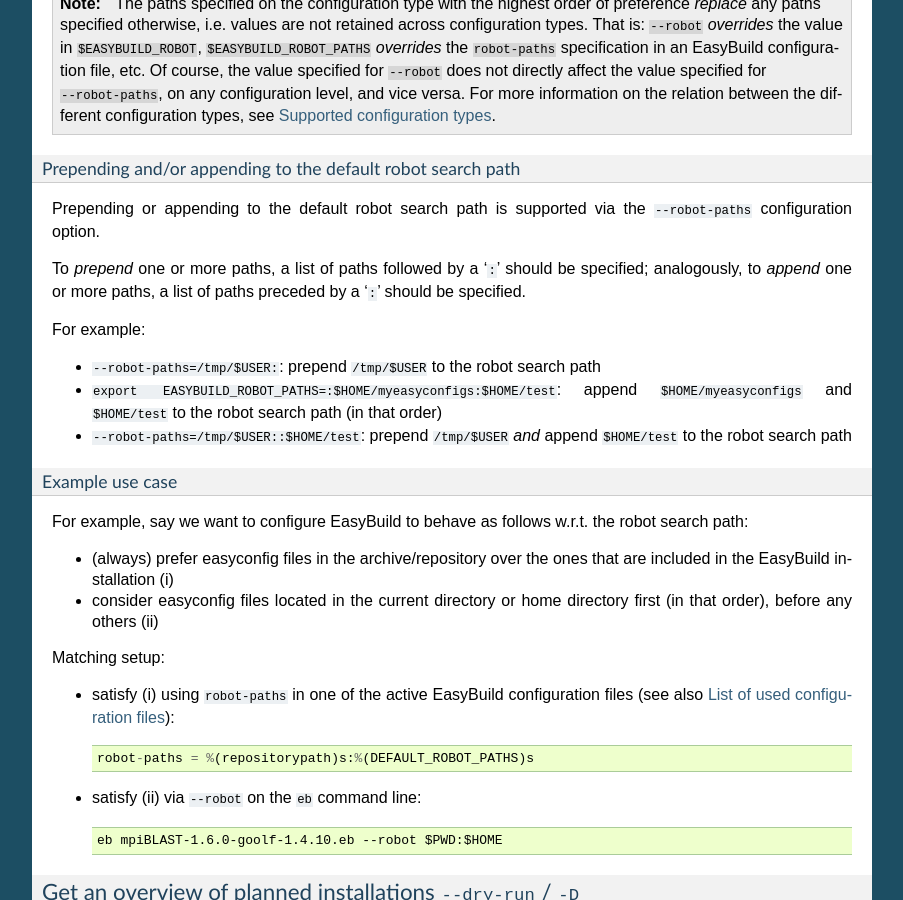
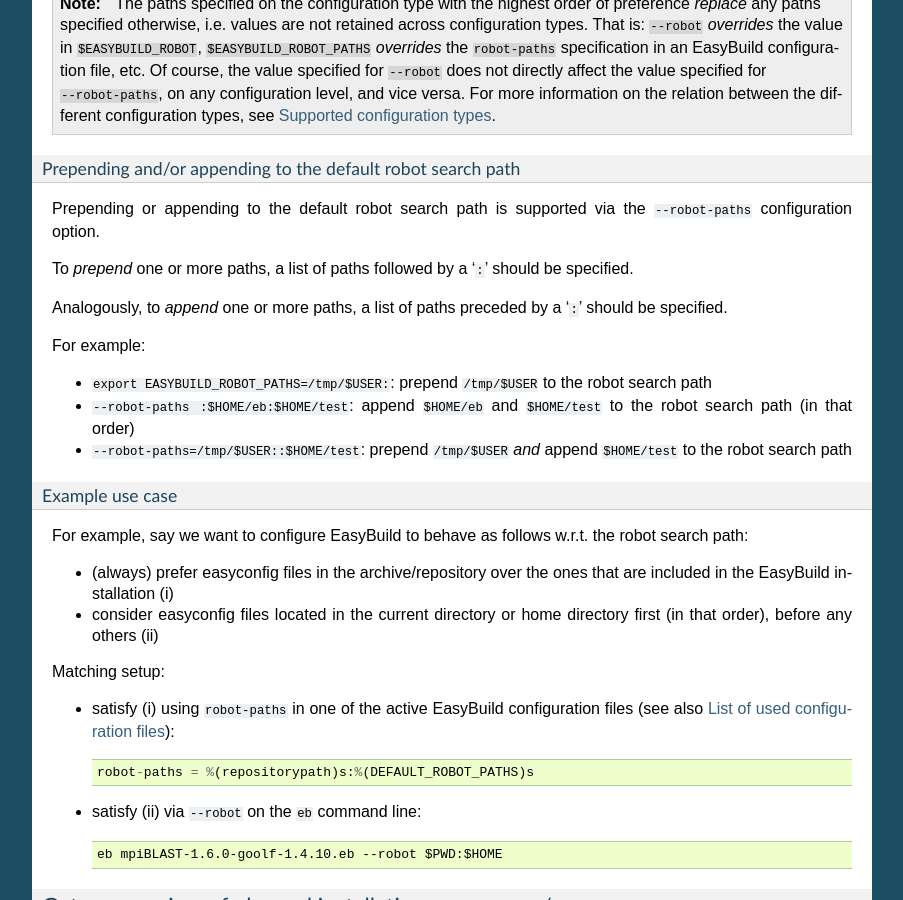
Before and after one commit to easybuilders/easybuild, a Sphinx documentation site: the page built from docs/Using_the_EasyBuild_command_line.rst, in a window 1280 px wide and 900 px high, scrolled down 8605 px. Shown: the whole window, without its empty margins (198-1101 px from the left). Built offline with Sphinx 7.4.7, drawn with Linux system fonts in a browser that asks for light colours.

Commit message:
fix long line

```diff
--- a/docs/Using_the_EasyBuild_command_line.rst
+++ b/docs/Using_the_EasyBuild_command_line.rst
@@ -482,14 +482,14 @@
 
 Prepending or appending to the default robot search path is supported via the ``--robot-paths`` configuration option.
 
-To *prepend* one or more paths, a list of paths followed by a '``:``' should be specified; analogously, to *append*
-one or more paths, a list of paths preceded by a '``:``' should be specified.
+To *prepend* one or more paths, a list of paths followed by a '``:``' should be specified.
+
+Analogously, to *append* one or more paths, a list of paths preceded by a '``:``' should be specified.
 
 For example:
 
-* ``--robot-paths=/tmp/$USER:``: prepend ``/tmp/$USER`` to the robot search path
-* ``export EASYBUILD_ROBOT_PATHS=:$HOME/myeasyconfigs:$HOME/test``: append ``$HOME/myeasyconfigs`` and ``$HOME/test`` to the
-  robot search path (in that order)
+* ``export EASYBUILD_ROBOT_PATHS=/tmp/$USER:``: prepend ``/tmp/$USER`` to the robot search path
+* ``--robot-paths :$HOME/eb:$HOME/test``: append ``$HOME/eb`` and ``$HOME/test`` to the robot search path (in that order)
 * ``--robot-paths=/tmp/$USER::$HOME/test``: prepend ``/tmp/$USER`` *and* append ``$HOME/test`` to the robot search path
 
 Example use case
```
